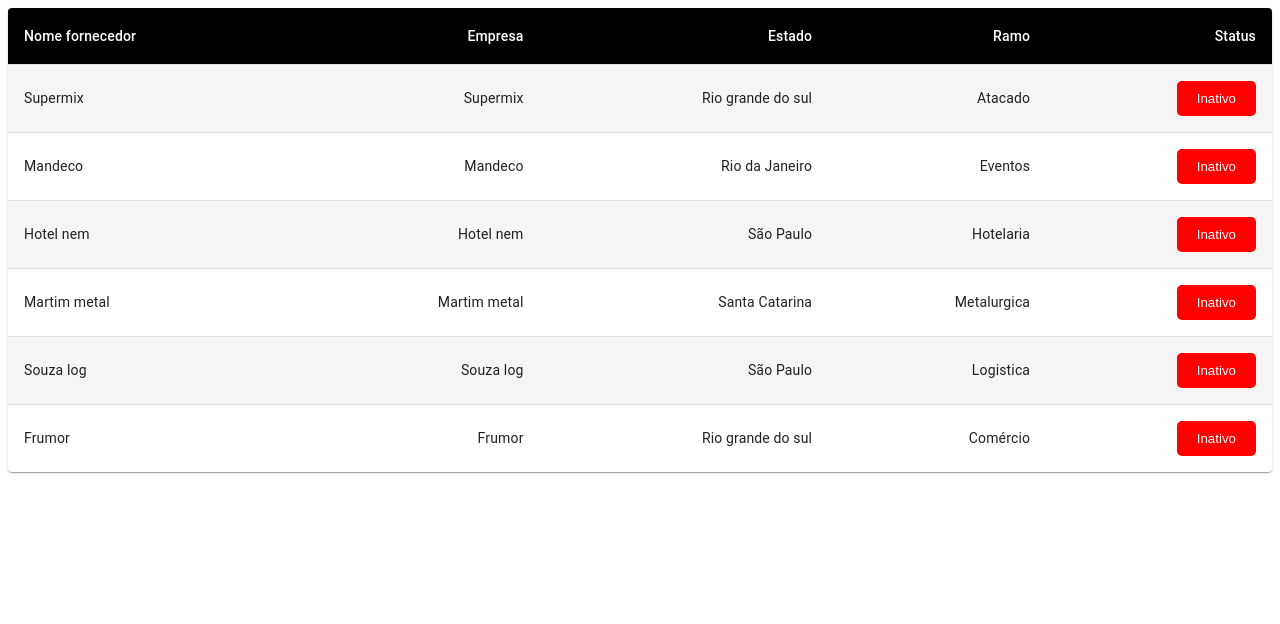
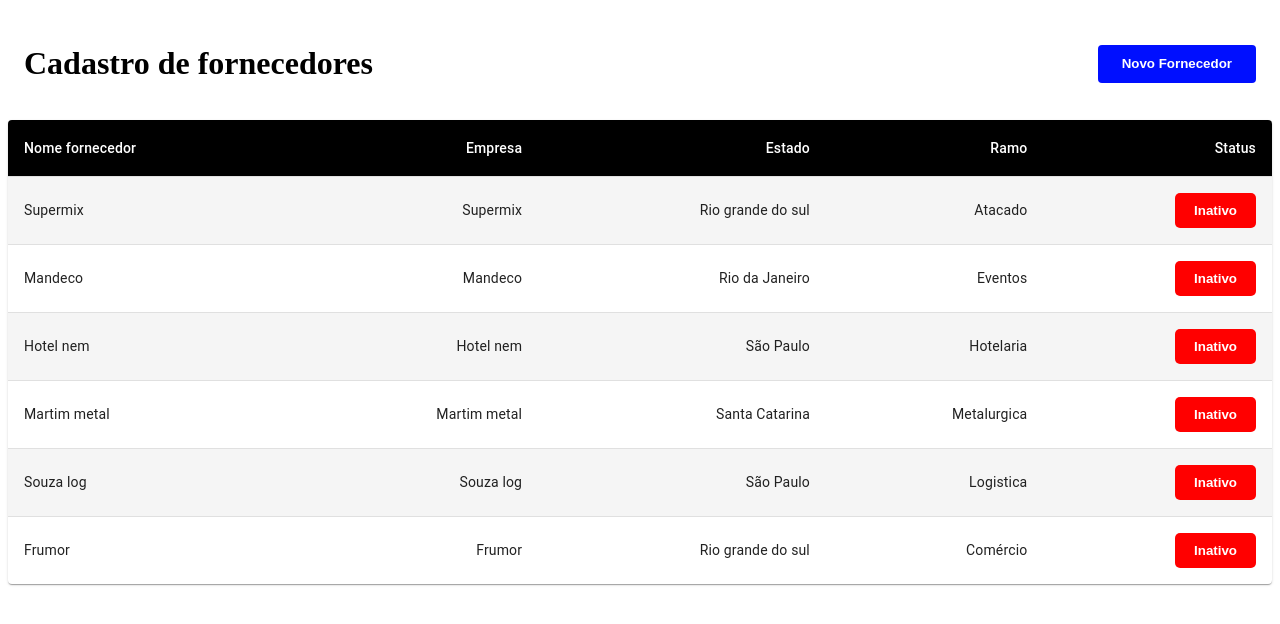
Before and after one commit to viniciusnunhez27/controle-de-fornecedores, a React (Create React App) app: page / in a window 1280 px wide. Shown: the top 624 px of the page. Built offline with nearby package versions, Linux system fonts and the light colour scheme; data requests are answered from the project's data file.

Commit message:
Header Component

```diff
--- a/src/App.js
+++ b/src/App.jsx
@@ -1,10 +1,15 @@
+import { Header } from "./components/Header";
 import MTable from "./components/MTable/Mtable";
 
 
 
 function App() {
   return (
+    <>
+     <Header />
      <MTable />
+     </>
+
   );
 }
 
--- /dev/null
+++ b/src/components/Header/Header.css
@@ -0,0 +1,16 @@
+.header{
+    display: flex;
+    align-items: center;
+    justify-content: space-between;
+    padding: 1rem
+}
+
+button {
+    padding: 0.7rem 1.5rem;
+    border: 0;
+    border-radius: 0.25rem;
+    background-color: #000fff;
+    color: #ffff;
+    font-weight: bold;
+
+}
--- /dev/null
+++ b/src/components/Header/index.jsx
@@ -0,0 +1,10 @@
+import style from '../Header/Header.css'
+
+export function Header (){
+    return(
+        <div className="header">
+        <h1>Cadastro de fornecedores</h1>
+        <button>Novo Fornecedor</button>
+        </div>
+    )
+}
--- a/src/components/MTable/Button.css
+++ b/src/components/MTable/Button.css
@@ -1,18 +1,19 @@
-
 
 .btn {
     display: inline-block;
-    padding: 10px 20px;
+    padding: 10px 23px;
     border: none;
     border-radius: 5px;
     background-color: green;
     color:white;
+    font-weight: bold;
 }
 
 .btn[data-active='false'] {
-    padding: 10px 20px;
+    padding: 10px 19px;
     border: none;
     border-radius: 5px;
     background-color: red;
     color: white;
+    font-weight: bold;
 }
--- a/src/components/MTable/Button.jsx
+++ b/src/components/MTable/Button.jsx
@@ -16,7 +16,7 @@ const inativarBotao = () => {
   return (
     <div>
          <button className='btn' data-active={statusFornecedor} onClick={inativarBotao} >
-         {statusFornecedor? 'Ativo': 'Inativo'}
+         {statusFornecedor ? 'Ativo': 'Inativo'}
         </button>
     </div>
   )
--- a/src/index.js
+++ b/src/index.js
@@ -1,7 +1,7 @@
 import React from 'react';
 import ReactDOM from 'react-dom/client';
 import App from './App';
-import reportWebVitals from './reportWebVitals';
+
 
 const root = ReactDOM.createRoot(document.getElementById('root'));
 root.render(
@@ -9,8 +9,3 @@ root.render(
     <App />
   </React.StrictMode>
 );
-
-// If you want to start measuring performance in your app, pass a function
-// to log results (for example: reportWebVitals(console.log))
-// or send to an analytics endpoint. Learn more: https://bit.ly/CRA-vitals
-reportWebVitals();
--- a/src/reportWebVitals.js
+++ /dev/null
@@ -1,13 +0,0 @@
-const reportWebVitals = onPerfEntry => {
-  if (onPerfEntry && onPerfEntry instanceof Function) {
-    import('web-vitals').then(({ getCLS, getFID, getFCP, getLCP, getTTFB }) => {
-      getCLS(onPerfEntry);
-      getFID(onPerfEntry);
-      getFCP(onPerfEntry);
-      getLCP(onPerfEntry);
-      getTTFB(onPerfEntry);
-    });
-  }
-};
-
-export default reportWebVitals;
```
Also changed, not shown: package.json (+9 -1 lines), src/setupTests.js (deleted, +0 -5 lines), 2 other files (tests, documents, lock files or other folders).
